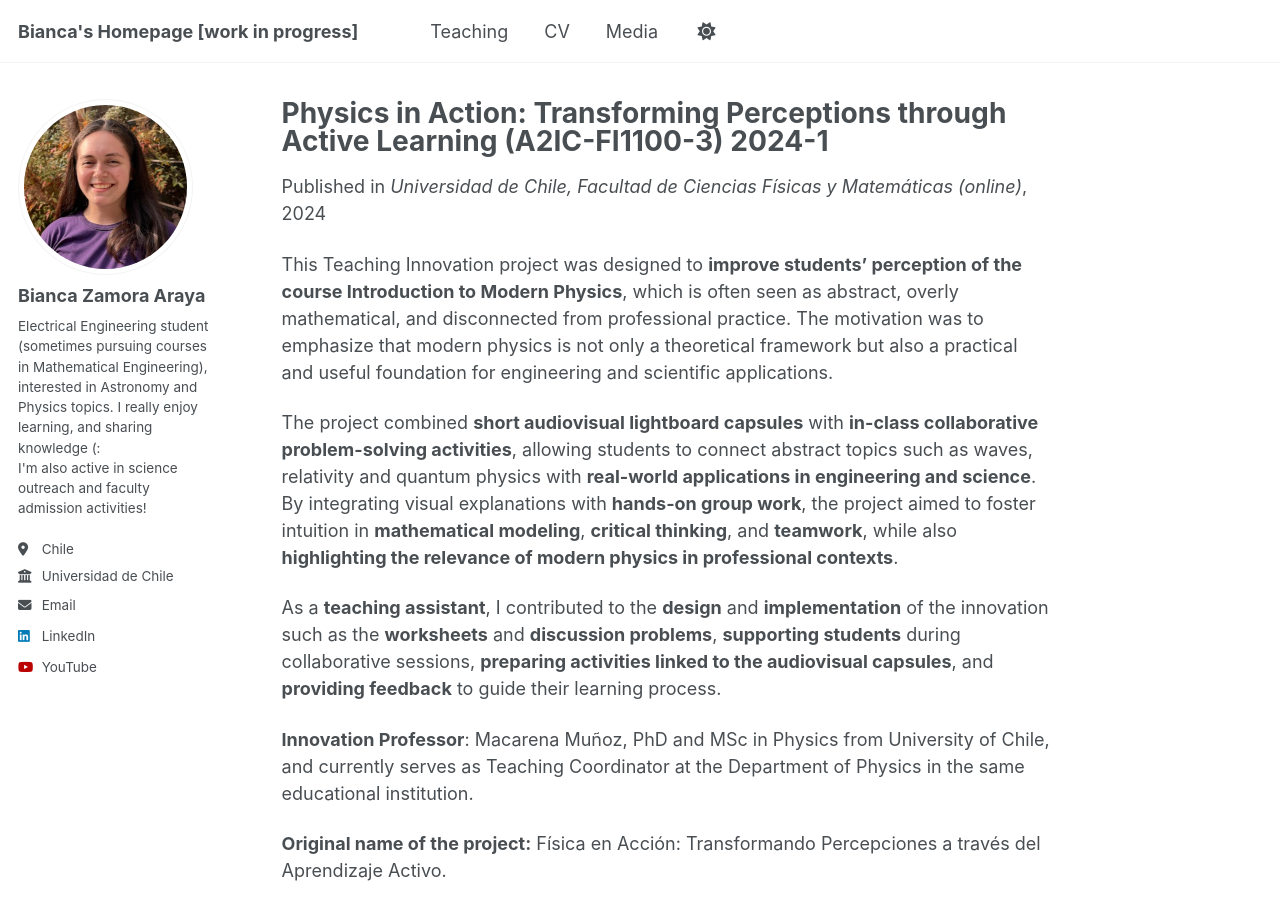
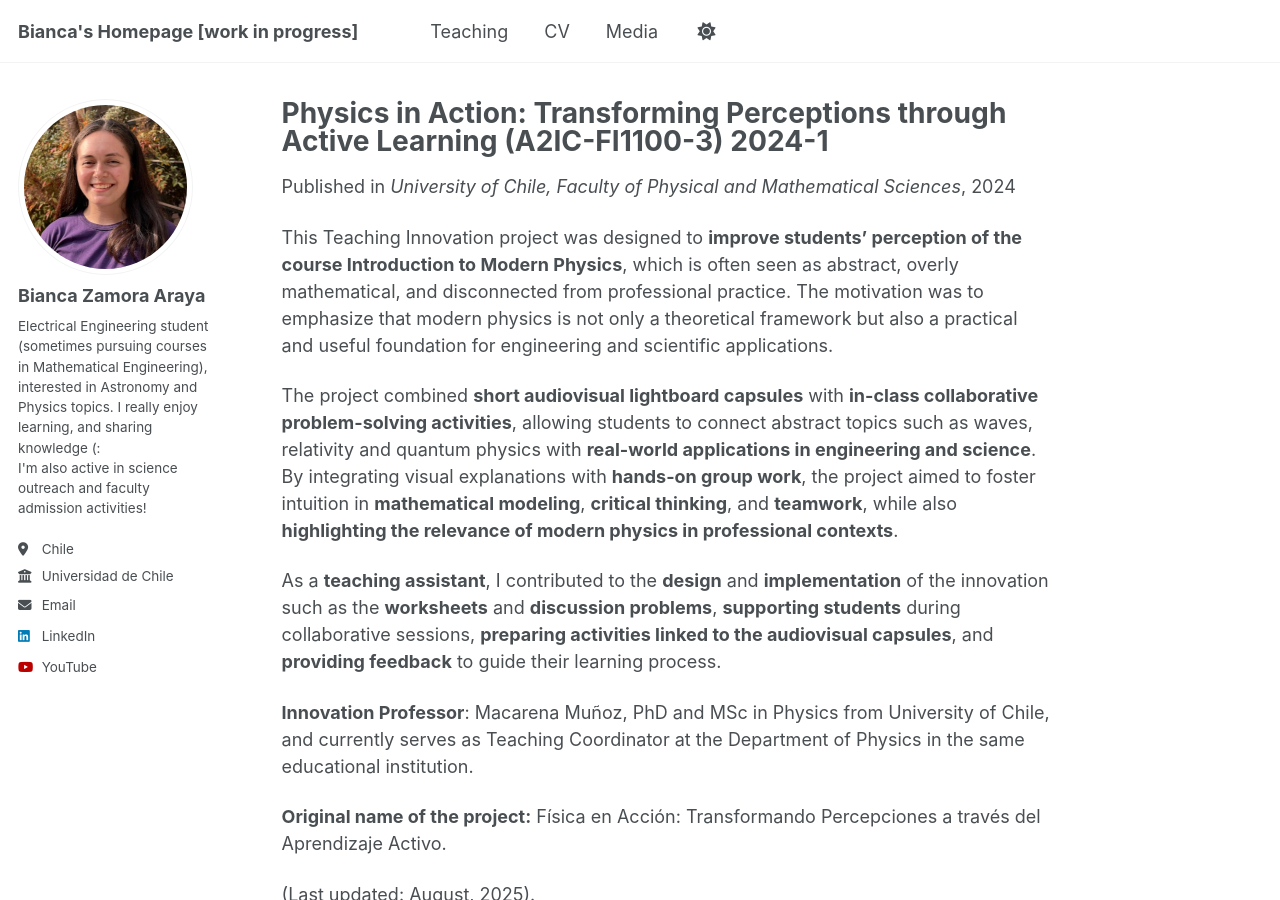
Before and after one commit to Bianca-Zamora-Araya/Bianca-Zamora-Araya.github.io, a Jekyll site: the page built from _teachinginnovations/2024-1_A2IC_FI1100-3.md, in a window 1280 px wide and 900 px high. Built offline with Jekyll 4.4.1, drawn with Linux system fonts in a browser that asks for light colours; a script that is not in the unit is left out.

Commit message:
Update 2024-1_A2IC_FI1100-3.md

```diff
--- a/_teachinginnovations/2024-1_A2IC_FI1100-3.md
+++ b/_teachinginnovations/2024-1_A2IC_FI1100-3.md
@@ -3,7 +3,8 @@ title: "Physics in Action: Transforming Perceptions through Active Learning (A2I
 collection: teachinginnovations
 type: "Teaching Innovation Grant for course of first-year students of Common Engineering and Science Program"
 permalink: "teachinginnovations/2024-1_A2IC_FI1100-3"
-venue: "Universidad de Chile, Facultad de Ciencias Físicas y Matemáticas (online)"
+funding: "Area for Engineering and Sciences (A2IC)"
+venue: "University of Chile, Faculty of Physical and Mathematical Sciences"
 date: 2024-03-01
 location: "Santiago, Chile"
 ---
```
